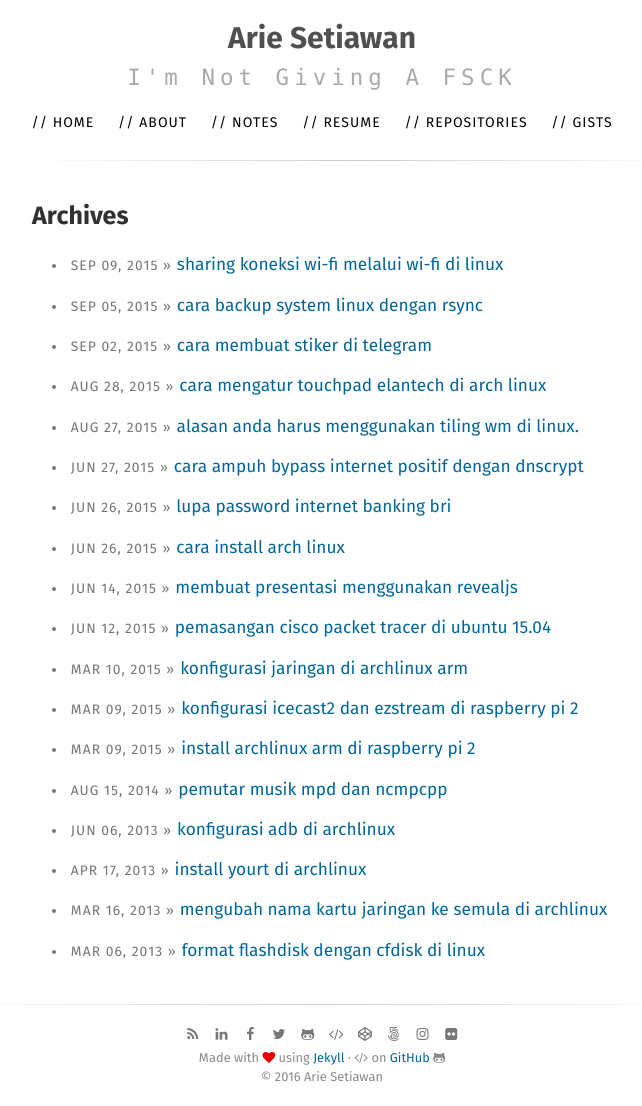
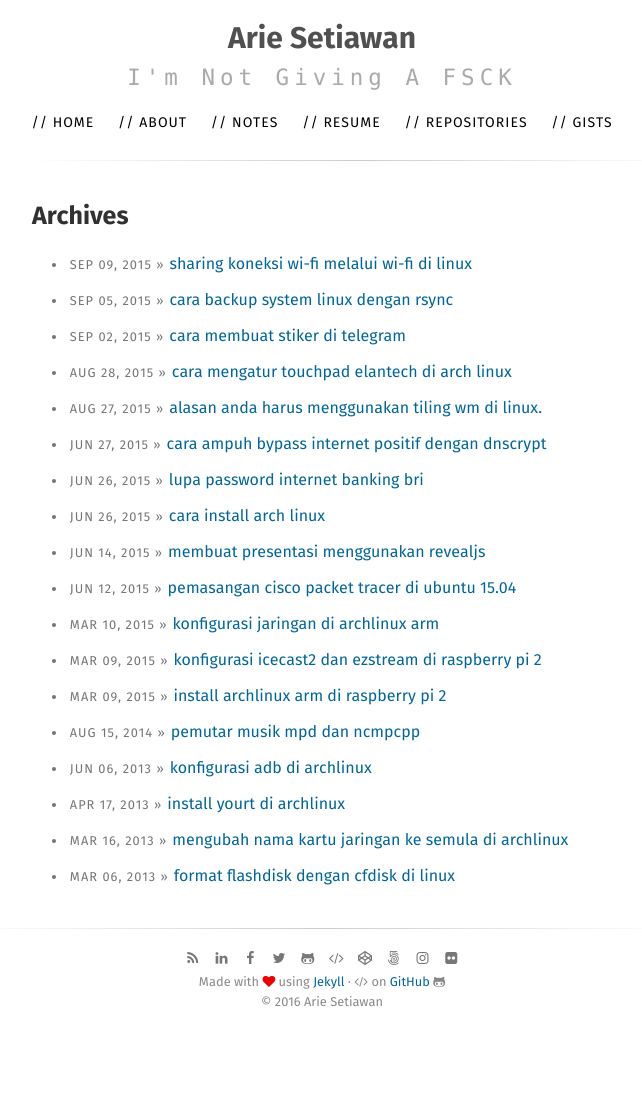
Before and after one commit to Arietux/arietux.github.com, a Jekyll site: the page built from notes.md, in a window 1280 px wide. Shown: the whole page, without its empty margins (318-960 px from the left). Built offline with Jekyll 4.4.1, drawn with Linux system fonts in a browser that asks for light colours; nearby versions of some CDN libraries; after the commit the page ends 1031 px from its top, so only the background shows below that.

```diff
--- a/public/css/style.css
+++ b/public/css/style.css
@@ -187,11 +187,9 @@ pre code {
     }
 .notes .post-list-date {
     float: left;
-    font-size: 90%;
     margin-right: 5px;
 }
 .notes .text-truncate {
-    font-size: 90%;
     text-transform: lowercase;
 }
 /* pagination */
@@ -307,7 +305,7 @@ tbody tr:nth-child(odd) th { background-color: #f9f9f9 }
 }
 .post-list {
     margin: 0 0 .75em;
-    font-size: 1.2em;
+    font-size: 1em;
 }
 .project-list {
     font-size: 1em;
```
Also changed, not shown: _posts/2015-09-09-sharing-koneksi-wifi-melalui-wifi-di-linux.md (+1 -1 lines).
